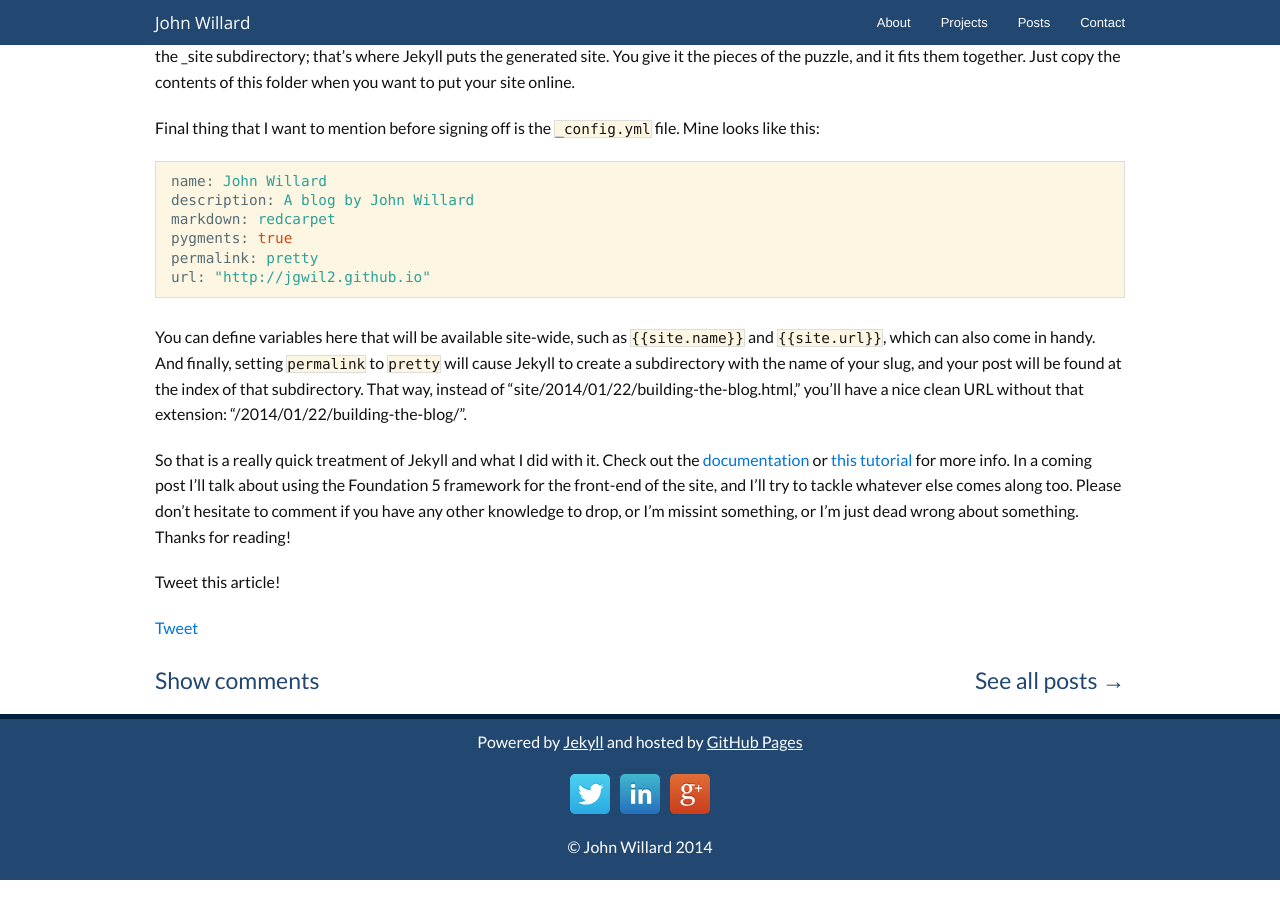
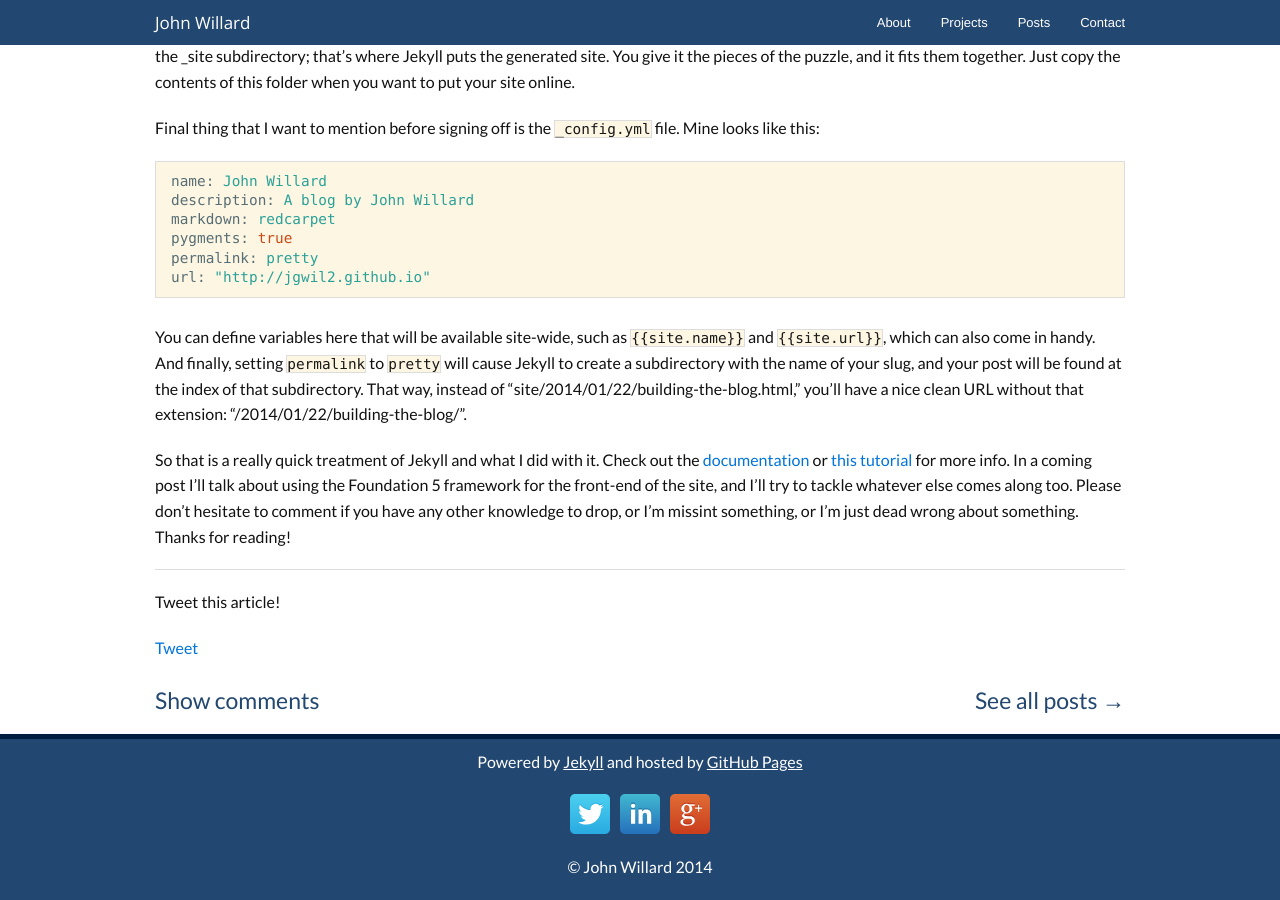
Before and after one commit to jgwil2/jgwil2.github.io, a Jekyll site: the page built from _posts/2014-01-22-building-the-blog.md, in a window 1280 px wide and 900 px high, scrolled down 3471 px. Built offline with Jekyll 4.4.1, drawn with Linux system fonts in a browser that asks for light colours; nearby versions of some CDN libraries; library files that are not in the unit come from our copies; Markdown is read by kramdown in place of the engine named in the settings; comment, search, counter and statistics services are not loaded.

Commit message:
horizontal row above tweet button

```diff
--- a/_layouts/post.html
+++ b/_layouts/post.html
@@ -10,9 +10,9 @@
 			<div class="post">
 			{{ content }}
 			</div>
-
+			<hr />
 			<p>Tweet this article!</p>
-			<p><a href="https://twitter.com/share" class="twitter-share-button" data-url="{{ post.url }}" data-lang="en" data-size="medium" data-text="{{ post.title }}" data-count="none">Tweet</a></p>
+			<p><a href="https://twitter.com/share" class="twitter-share-button" data-url="{{ post.url }}" data-lang="en" data-size="medium" data-text="{{ page.title }}" data-count="none">Tweet</a></p>
 
 		</div>
 
```
